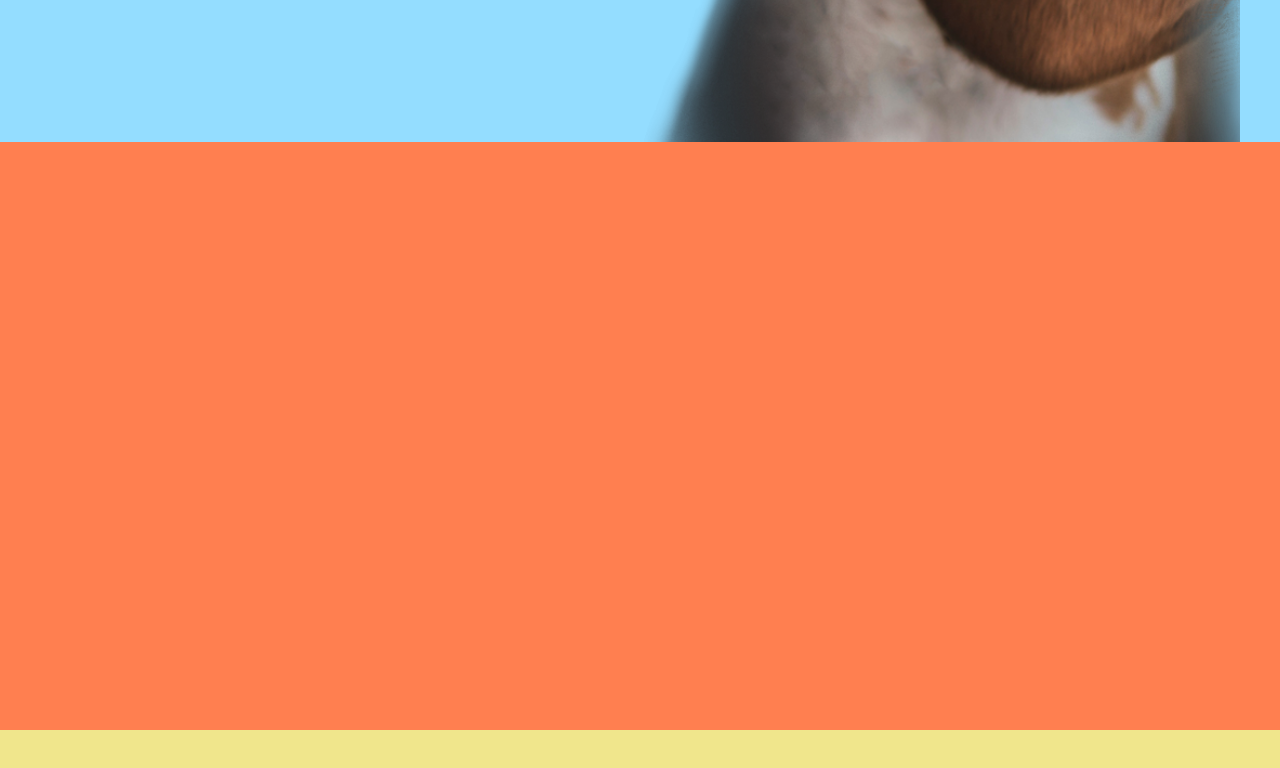
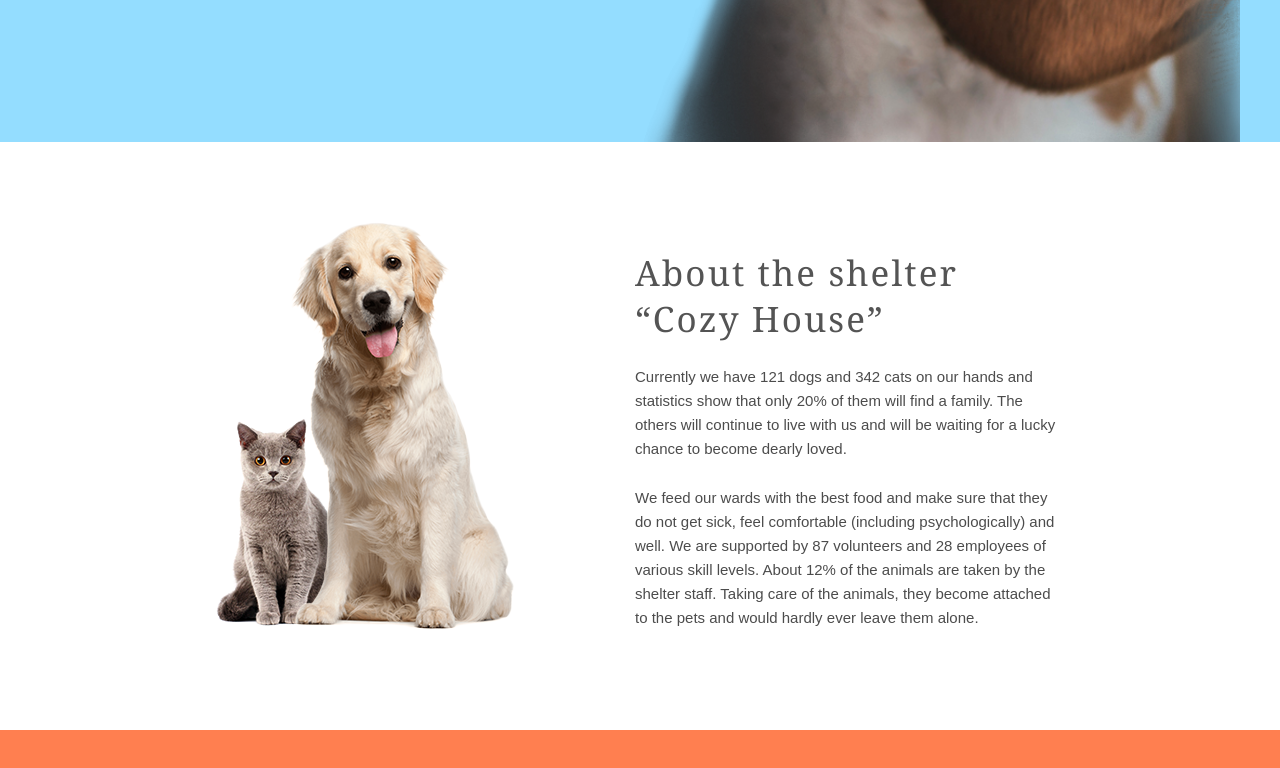
Before and after one commit to OxanaDanilova/shelter, a website built with webpack: page src/index.html in a window 1280 px wide. Shown: the part 766-1534 px from the top of the page. Built offline with nearby package versions, Linux system fonts and the light colour scheme; files whose address does not match are found by name.

Commit message:
feat: add html elements and styles for about section

```diff
--- a/src/index.html
+++ b/src/index.html
@@ -1,10 +1,12 @@
 <!DOCTYPE html>
 <html lang="en">
+
 <head>
-    <meta charset="UTF-8">
-    <meta name="viewport" content="width=device-width, initial-scale=1.0">
+    <meta charset="UTF-8" />
+    <meta name="viewport" content="width=device-width, initial-scale=1.0" />
     <title>Shelter</title>
 </head>
+
 <body>
     <main>
         <div class="main-content">
@@ -16,41 +18,52 @@
                 <nav>
                     <ul class="nav-menu">
                         <li><a href="#">About the shelter</a></li>
-                        <li><a href="#" >Our pets</a></li>
+                        <li><a href="#">Our pets</a></li>
                         <li><a href="#">Help the shelter</a></li>
                         <li><a href="#">Contacts</a></li>
                     </ul>
                 </nav>
-
             </header>
             <div class="start-screen-content">
                 <div class="start-screen-text-wrapper">
                     <p class="main-titel">Not only people need a house</p>
-                    <p class="main-text">We offer to give a chance to a little and nice puppy with an extremely wide and open heart. He or she will love you more than anybody else in the world, you will see!</p>
+                    <p class="main-text">
+                        We offer to give a chance to a little and nice puppy with an
+                        extremely wide and open heart. He or she will love you more than
+                        anybody else in the world, you will see!
+                    </p>
                     <button class="make-friend-btn">Make a friend</button>
-
                 </div>
                 <div class="puppy-img"></div>
-
             </div>
-
         </div>
-
-
     </main>
-        <section class="about"></section>
+    <section class="about">
+        <div class="about-wrapper">
+            <div class="about-img"></div>
+            <div class="about-content">
+                <p class="about-titel">About the shelter “Cozy House”</p>
+                <p class="about-first-text">
+                    Currently we have 121 dogs and 342 cats on our hands and statistics
+                    show that only 20% of them will find a family. The others will
+                    continue to live with us and will be waiting for a lucky chance to
+                    become dearly loved.
+                </p>
+                <p class="about-second-text">
+                    We feed our wards with the best food and make sure that they do not
+                    get sick, feel comfortable (including psychologically) and well. We
+                    are supported by 87 volunteers and 28 employees of various skill
+                    levels. About 12% of the animals are taken by the shelter staff.
+                    Taking care of the animals, they become attached to the pets and
+                    would hardly ever leave them alone.
+                </p>
+            </div>
+        </div>
+    </section>
     <section class="pets"></section>
     <section class="help"></section>
     <section class="donation"></section>
     <footer></footer>
+</body>
 
-
-
-
-
-
-
-
-
-</body>
 </html>
--- a/src/styles.scss
+++ b/src/styles.scss
@@ -10,7 +10,7 @@ body {
   background-color: $bgcolor;
   justify-content: center;
   display: grid;
-  grid-template-columns: 1fr $content-width 1fr;
+  grid-template-columns: 1fr;
   grid-template-rows: 908px 588px 877px 611px 464px 350px;
 }
 
@@ -19,7 +19,7 @@ main {
   background-size: cover;
   display: grid;
   grid-template-columns: 1fr $content-width 1fr;
-  grid-area: 1/1 / span 1 / span 3;
+  grid-area: 1/1;
 }
 
 .main-content {
@@ -29,6 +29,7 @@ main {
 
 header {
   display: grid;
+  width: 100%;
   grid-template-columns: 184px 443px;
   justify-content: space-between;
   align-items: center;
@@ -131,17 +132,84 @@ header {
 }
 
 .about {
-  background-color: cadetblue;
+  background-color: #ffffff;
+  grid-area: 2/1;
+  display: grid;
+  grid-template-columns: 1fr $content-width 1fr;
 }
+
+.about-wrapper {
+  grid-area: 1/2/1/2;
+  margin: 80px 40px 100px 40px;
+  display: grid;
+  grid-template-columns: 1fr 300px 120px 430px 1fr;
+  align-items: center;
+}
+
+.about-img {
+  background-image: url(./images/about-pets.png);
+  background-repeat: no-repeat;
+  background-size:cover;
+  background-position: center;
+  height: 408px;
+  grid-area: 1/2;
+}
+
+.about-content {
+  grid-area: 1/4;
+  height: 380px;
+}
+
+.about-titel {
+  margin-top: 14px;
+  width: 370px;
+  height: 90px;
+  font-family: "Georgia";
+  font-style: normal;
+  font-weight: normal;
+  font-size: 35px;
+  line-height: 130%;
+  letter-spacing: 0.06em;
+  color: #545454;
+}
+
+.about-first-text {
+  width: 430px;
+  height: 96px;
+  margin-top: 25px;
+  font-family: "Arial";
+  font-style: normal;
+  font-weight: normal;
+  font-size: 15px;
+  line-height: 160%;
+  color: #4c4c4c;
+}
+
+.about-second-text {
+  width: 430px;
+  height: 144px;
+  margin-top: 25px;
+  font-family: "Arial";
+  font-style: normal;
+  font-weight: normal;
+  font-size: 15px;
+  line-height: 160%;
+  color: #4c4c4c;
+}
+
 .pets {
   background-color: coral;
+  grid-area: 3/1;
 }
 .help {
   background-color: gray;
+  grid-area: 4/1;
 }
 .donation {
   background-color: hotpink;
+  grid-area: 5/1;
 }
 footer {
   background-color: khaki;
+  grid-area: 6/1;
 }
```
Also changed, not shown: src/images/about-pets.png (added). Lines whose indentation alone changed are shown as unchanged.
